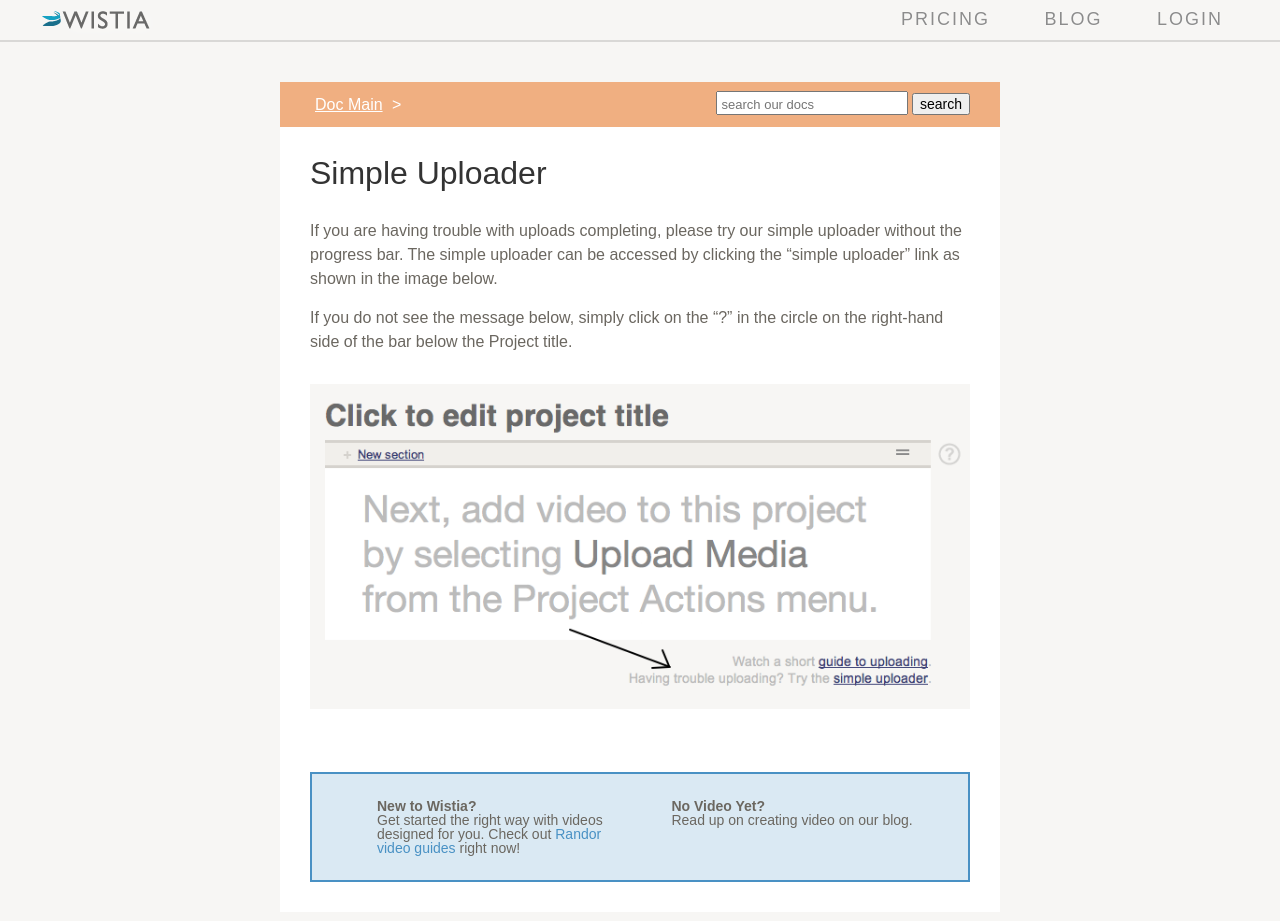
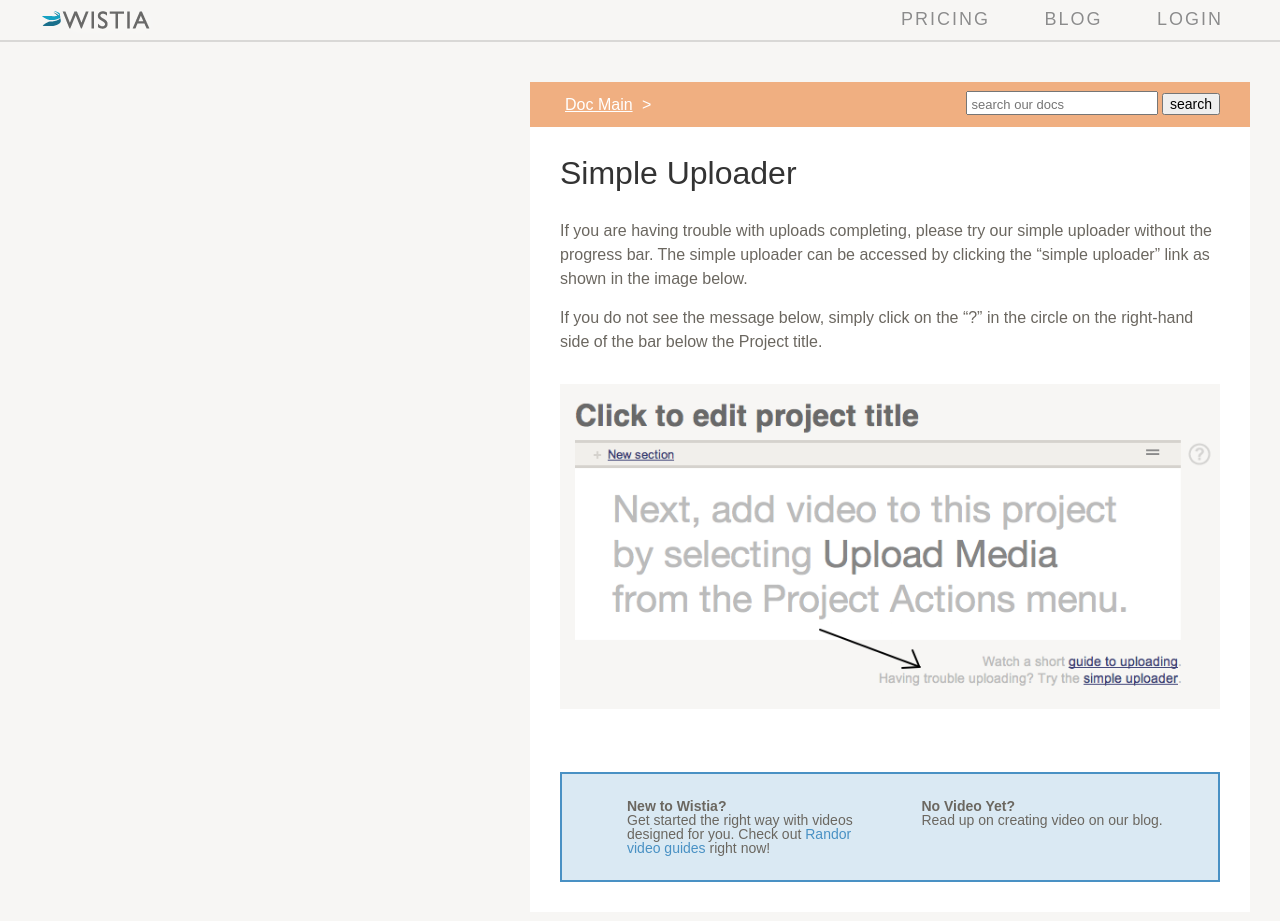
Before and after one commit to wistia/wistia-open-docs, a Jekyll site: the page built from _posts/2012-07-03-simple-uploader.md, in a window 1280 px wide and 952 px high. Shown: the top 921 px of the window. Built offline with Jekyll 4.4.1, drawn with Linux system fonts in a browser that asks for light colours.

Commit message:
move the post nav to the left side

```diff
--- a/_layouts/post.html
+++ b/_layouts/post.html
@@ -2,6 +2,9 @@
 layout: base
 type: post
 ---
+<div id='right_col'>
+  <ul id='page_nav'></ul>
+</div>
 <div id='post_container'>
   {% include doc_nav.html %}
   <div id='post'>
@@ -21,9 +24,6 @@
     </div>
   </div>
 </div>
-<div id='right_col'>
-  <ul id='page_nav'></ul>
-</div>
 <script src='/javascripts/post_content_nav.js' type='text/javascript'></script>
 <script src='/javascripts/jquery.scrollTo.js'></script>
 <script src='/javascripts/jquery.nav.js'></script>
--- a/_sass/screen.sass
+++ b/_sass/screen.sass
@@ -103,8 +103,8 @@
 
 #post_container
   display: inline-block
-
-
+  position: relative
+  left: 250px
 
 /////// doc home only ///////
 
@@ -358,7 +358,7 @@
   display: inline-block
   vertical-align: top
   width: $post_width/3
-  margin: 0 0 0 $padding
+  margin: 0 $padding 0 0
   height: 100%
   position: fixed
   ul
--- a/stylesheets/screen.css
+++ b/stylesheets/screen.css
@@ -175,6 +175,8 @@
 /* line 104, ../_sass/screen.sass */
 #post_container {
   display: inline-block;
+  position: relative;
+  left: 250px;
 }
 
 /* line 111, ../_sass/screen.sass */
@@ -524,7 +526,7 @@
   display: inline-block;
   vertical-align: top;
   width: 220px;
-  margin: 0 0 0 30px;
+  margin: 0 30px 0 0;
   height: 100%;
   position: fixed;
 }
```
Also changed, not shown: 1 other file.
